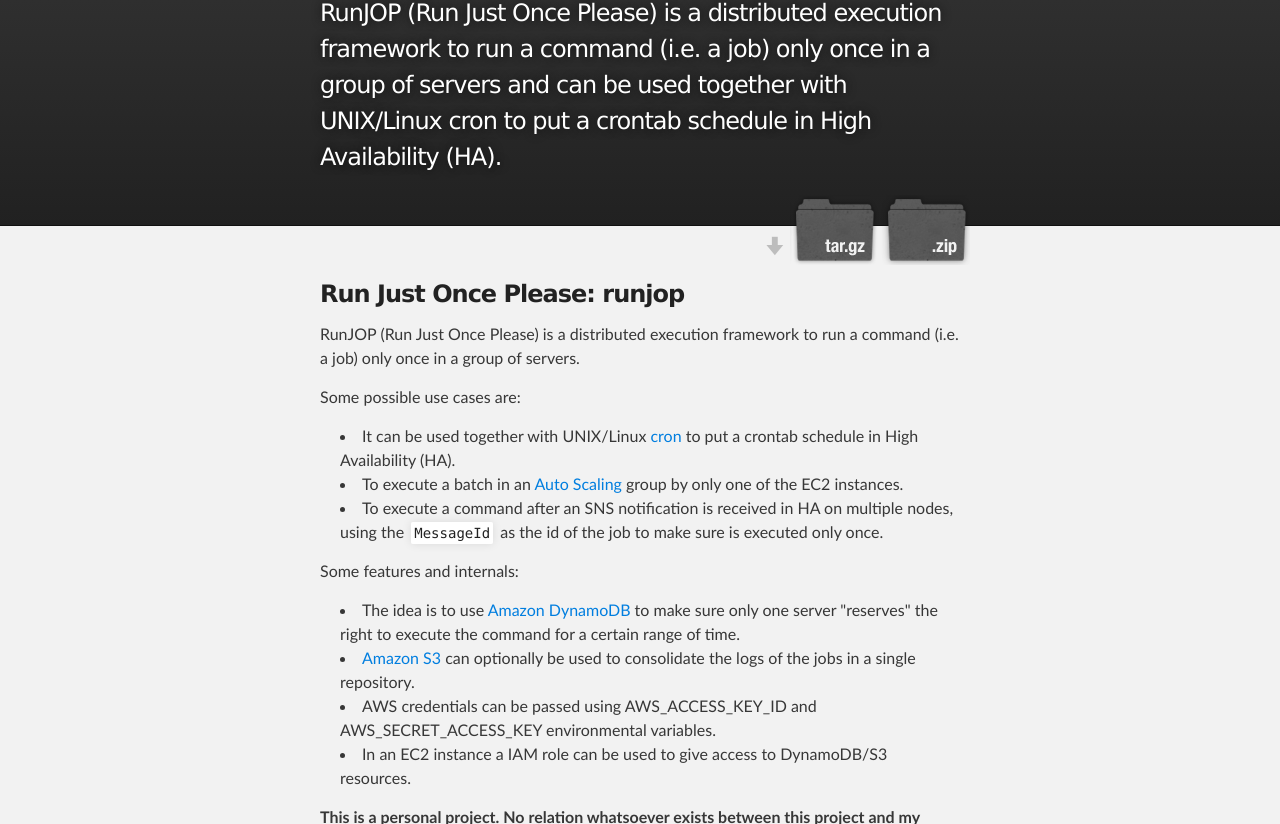
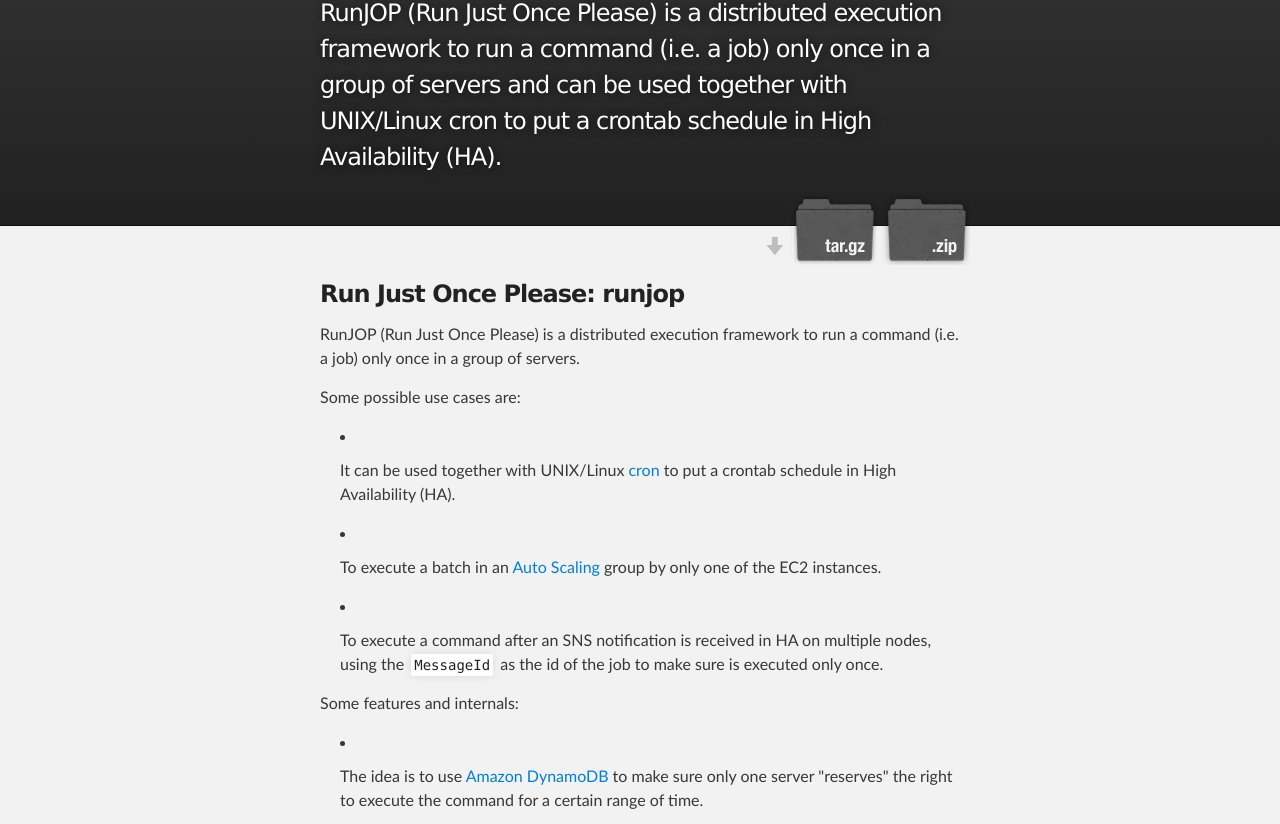
Before and after one commit to danilop/runjop, a plain HTML site: page index.html in a window 1280 px wide. Shown: the part 128-952 px from the top of the page. Drawn offline with Linux system fonts and the light colour scheme.

Commit message:
Create gh-pages branch via GitHub

```diff
--- a/index.html
+++ b/index.html
@@ -38,17 +38,16 @@
 <p>Some possible use cases are:</p>
 
 <ul>
-<li>It can be used together with UNIX/Linux <a href="http://en.wikipedia.org/wiki/Cron">cron</a> to put a crontab schedule in High Availability (HA).</li>
-<li>To execute a batch in an <a href="http://aws.amazon.com/autoscaling/">Auto Scaling</a> group by only one of the EC2 instances.</li>
-<li>To execute a command after an SNS notification is received in HA on multiple nodes, using the <code>MessageId</code> as the id of the job to make sure is executed only once.</li>
+<li><p>It can be used together with UNIX/Linux <a href="http://en.wikipedia.org/wiki/Cron">cron</a> to put a crontab schedule in High Availability (HA).</p></li>
+<li><p>To execute a batch in an <a href="http://aws.amazon.com/autoscaling/">Auto Scaling</a> group by only one of the EC2 instances.</p></li>
+<li><p>To execute a command after an SNS notification is received in HA on multiple nodes, using the <code>MessageId</code> as the id of the job to make sure is executed only once.</p></li>
 </ul><p>Some features and internals:</p>
 
 <ul>
-<li>The idea is to use <a href="http://aws.amazon.com/dynamodb/">Amazon DynamoDB</a> to make sure only one server "reserves" the right to execute the command for a certain range of time.</li>
-<li>
-<a href="http://aws.amazon.com/s3/">Amazon S3</a> can optionally be used to consolidate the logs of the jobs in a single repository.</li>
-<li>AWS credentials can be passed using AWS_ACCESS_KEY_ID and AWS_SECRET_ACCESS_KEY environmental variables.</li>
-<li>In an EC2 instance a IAM role can be used to give access to DynamoDB/S3 resources.</li>
+<li><p>The idea is to use <a href="http://aws.amazon.com/dynamodb/">Amazon DynamoDB</a> to make sure only one server "reserves" the right to execute the command for a certain range of time.</p></li>
+<li><p><a href="http://aws.amazon.com/s3/">Amazon S3</a> can optionally be used to consolidate the logs of the jobs in a single repository.</p></li>
+<li><p>AWS credentials can be passed using AWS_ACCESS_KEY_ID and AWS_SECRET_ACCESS_KEY environmental variables.</p></li>
+<li><p>In an EC2 instance a IAM role can be used to give access to DynamoDB/S3 resources.</p></li>
 </ul><p><strong>This is a personal project. No relation whatsoever exists between this project and my employer.</strong></p>
 
 <h3>License</h3>
```
Also changed, not shown: params.json (+1 -1 lines).
